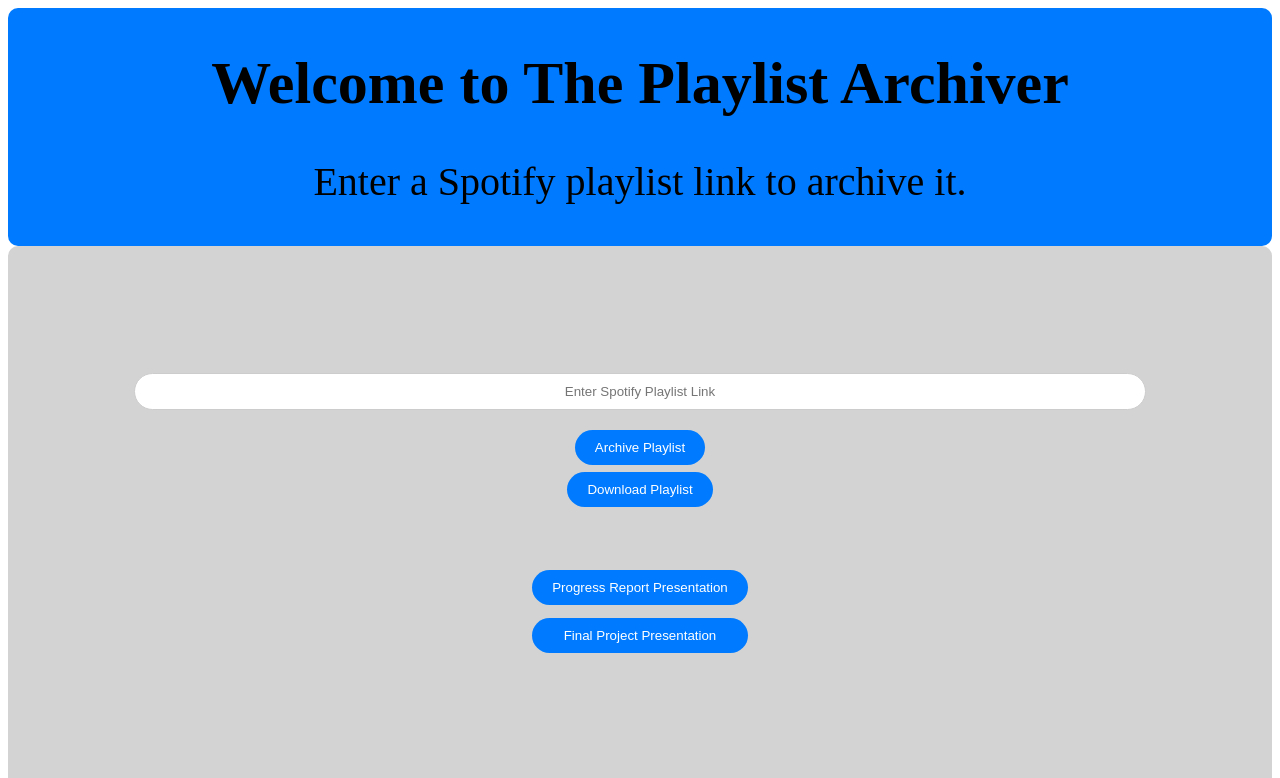
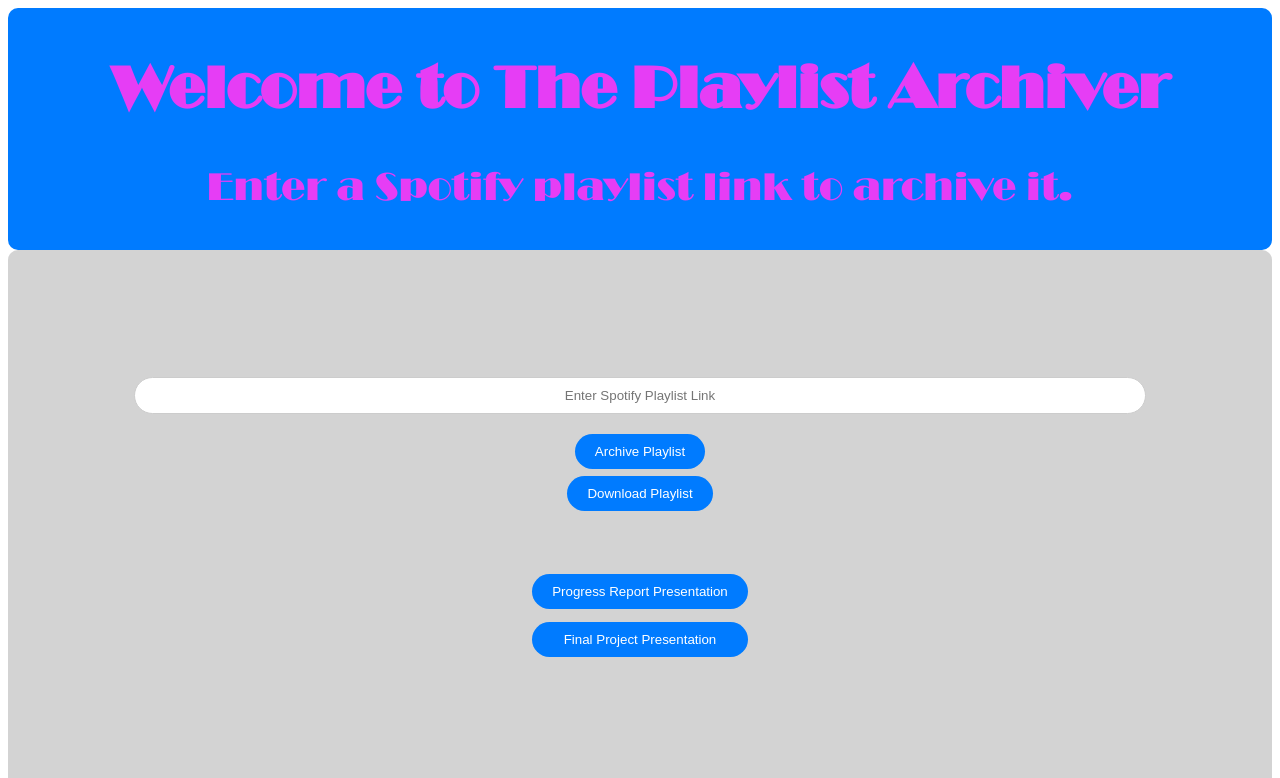
Before and after one commit to tenjotenge/playlist-archiver, a Next.js app: page / in a window 1280 px wide. Shown: the top 778 px of the page. Built offline with nearby package versions, Linux system fonts and the light colour scheme.

Commit message:
South Beach

```diff
--- a/src/components/Banner.module.css
+++ b/src/components/Banner.module.css
@@ -1,4 +1,10 @@
 /* src/components/Banner.module.css */
+@font-face {
+  font-family: 'BroadwayD';
+  src: url('/fonts/BroadwayD.ttf') format('truetype');
+  font-weight: normal;
+  font-style: normal;
+}
 
 .banner-container {
   color: black;
@@ -11,11 +17,13 @@
 
 .banner-heading {
   font-size: 60px;
-  font-family: 'Tangerine', cursive;
+  font-family: 'BroadwayD', 'Tangerine', cursive;
+  color: #e63df5;
 }
 
 .banner-text {
   font-size: 40px;
-  font-family: 'Tangerine', cursive;
+  font-family: 'BroadwayD', 'Tangerine', cursive;
   text-decoration: none;
+  color: #e63df5;
 }
--- a/src/components/PresentationButtons.module.css
+++ b/src/components/PresentationButtons.module.css
@@ -1,5 +1,12 @@
 /* PresentationButtons.module.css */
-/* PresentationButtons.module.css */
+
+@font-face {
+    font-family: 'BroadwayD';
+    src: url('/fonts/BroadwayD.ttf') format('truetype');
+    font-weight: normal;
+    font-style: normal;
+  }
+
 .buttons-container {
     display: flex;
     justify-content: space-between; /* Use space-between to add space between the buttons */
@@ -9,7 +16,7 @@
 
   .presentation-button {
     padding: 10px 20px;
-    background-color: #007bff; /* #e63df5 for pink */
+    background-color: #007bff; /* #e63df5 for pink, #007bff for og blue */
     color: #fff;
     border: none;
     border-radius: 20px;
```
Also changed, not shown: public/fonts/BroadwayD.ttf (added).
